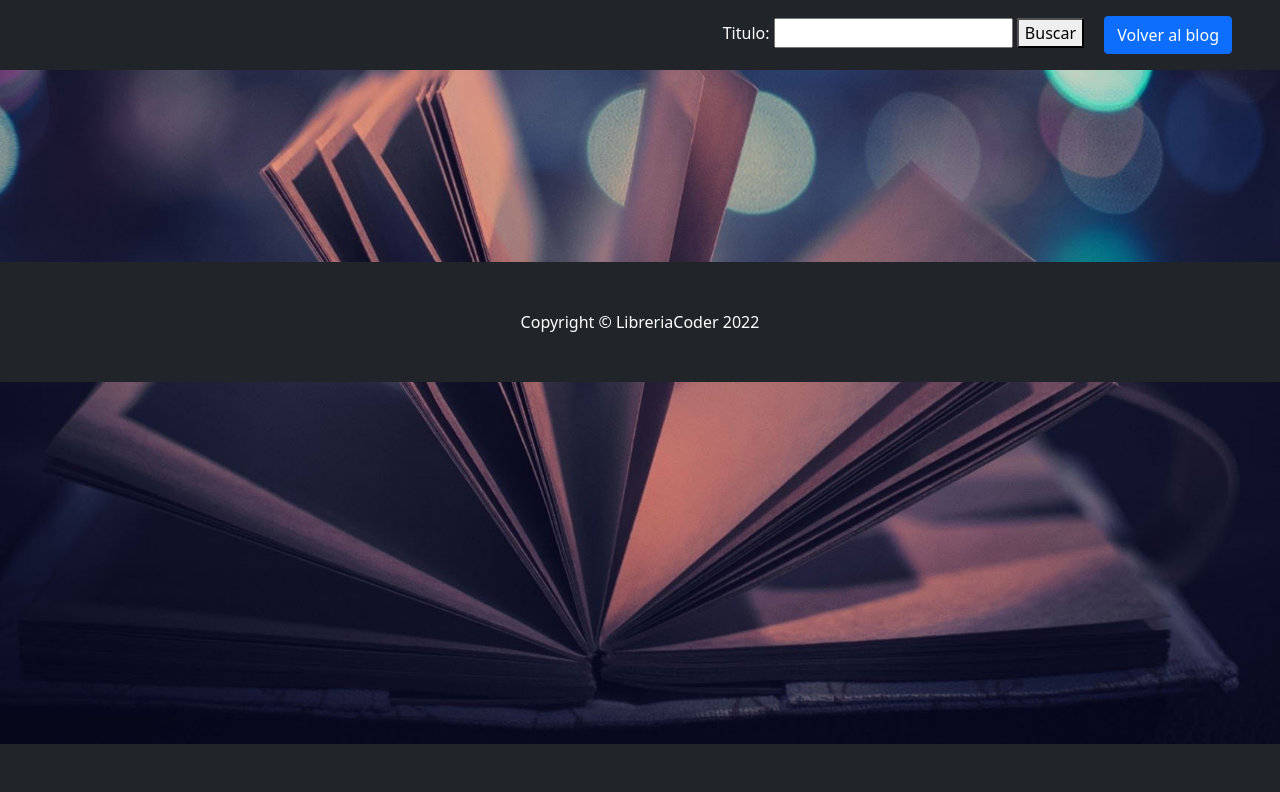
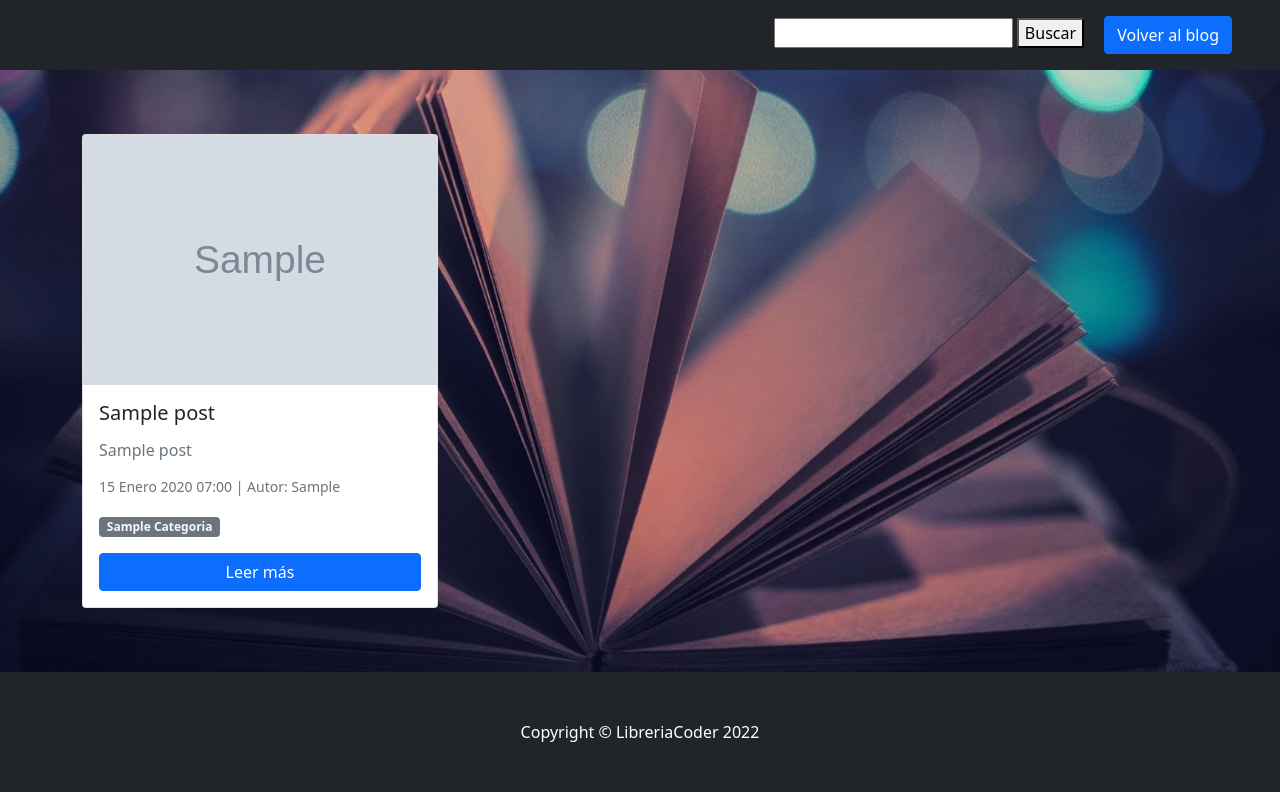
Before and after one commit to Alexmaxter/ProyectoFinal-BorsatoGodoyCruzp, a Django app: page /blog/buscar_post/ in a window 1280 px wide. Shown: the part 56-848 px from the top of the page. Before the commit the page ends 800 px from the top, so only its background shows below. Run offline with Django 4.2, Linux system fonts and the light colour scheme; tables that the repository leaves empty hold one stand-in row (values such as "Sample post"); grey boxes marked "Sample" are stand-in pictures; parts of the project's set-up code (start-up, migrations or seed data) failed here and were passed over; some libraries are stand-ins or nearby versions.

Commit message:
Version 006

```diff
--- a/BlogApp/forms.py
+++ b/BlogApp/forms.py
@@ -8,25 +8,14 @@ from BlogApp.models import Categoria
 
 class FormularioPost(forms.Form):
 
-    # dic_categoria = {}
-
-    # lista_categoria = []
-
-    # for categoria in Categoria.objects.all():
-    #     if categoria.nombre.nombre in dic_categoria:
-    #         dic_categoria[categoria.nombre.nombre].append(categoria.nombre)
-    #     else:
-    #         dic_categoria[categoria.nombre.nombre] = [categoria.nombre]
-    #     lista_categoria .append((categoria.nombre,categoria.nombre))
 
     titulo = forms.CharField(max_length=30)
     subtitulo = forms.CharField(max_length=50)
     contenido = RichTextFormField()
     imagen = forms.ImageField()
-    #categoria = forms.ChoiceField(choices=(lista_categoria))
 
     class Meta:
         autor = ('autor',)
 
 class FormularioBusqueda(forms.Form):
-    titulo = forms.CharField(max_length=30, required=False)
+    titulo = forms.CharField(max_length=30, required=False,label=False)
--- a/BlogApp/templates/BlogApp/buscar_post.html
+++ b/BlogApp/templates/BlogApp/buscar_post.html
@@ -11,52 +11,53 @@
 
     <form action={% url 'buscar_post' %} style="margin-right: 1rem ; color:white;" enctype="multipart/form-data">
 
-        {{form}}
+        {{formulario_busqueda}}
         <button>Buscar</button>
 
         <a class="btn btn-primary" href={% url 'blog' %} style="margin: auto 1rem;">Volver al blog</a>
     </form>
 </div>
 
-
 {% if listado_post %}
 
+
 <main class="my-5">
-        <div class="container">
+  <div class="container" >
     <!--Section: Content-->
     <section class="text-left">
 
       <div class="row">
 
           {% for post in listado_post %}
-   <main class="my-5">
-    <div class="container">
-      <!--Section: Content-->
-      <section class="text-left">
-
-        <div class="row">
-
-            {% for post in posts %}
-            <div class="col-lg-4" style="margin: 1rem auto; ">
+          <div class="col-lg-4" style="margin: 1rem 0; ">
               <div class="card">
-                  <div class="bg-image hover-overlay ripple" data-mdb-ripple-color="light">
-                    <img  src="{{post.imagen.url}}" class="img-fluid" />
+                <div class="bg-image hover-overlay ripple" data-mdb-ripple-color="light" >
+                  <img  src="{{post.imagen.url}}" class="img-fluid"style="height: 250px; object-fit: cover; width:100%;" />
                   <a href="#!">
                     <div class="mask" style="background-color: rgba(251, 251, 251, 0.15);"></div>
                   </a>
                 </div>
                 <div class="card-body">
-                    <h5 class="card-title">{{post.titulo}}</h5>
+                  <h5 class="card-title" style="margin: 0;">{{post.titulo}}</h5>
                   <p class="card-text">
-                        <h6 class="mall text-muted" >{{post.subtitulo}}</h6>
+                      <h6 class="mall text-muted"style="margin: 0;" >{{post.subtitulo}}</h6>
                   </p>
-                    <div class="small text-muted" style="text-transform: capitalize;">{{post.creado}} |
+                  <div class="small text-muted" style="text-transform: capitalize;">{{post.creado}} | Autor: {{post.autor}} </div>
+
+                  <div style="margin: 1rem auto;">
+                  {% if post.categorias.all %}
                   {% for categoria in post.categorias.all %}
+                  <div class="badge bg-secondary text-decoration-none link-light" style="text-transform: capitalize;">
                           {{categoria.nombre}}
-                        {% endfor %} |
-                    Autor: {{post.autor}}</div>
-                    <br>
-                    <a class="btn btn-primary" href='{% url "post" post.id %}'>Leer más→</a>
+                        </div>
+                  {% endfor %}
+                  {% else %}
+                  <div class="badge bg-secondary text-decoration-none link-light" style="text-transform: capitalize;">
+                   Sin categoria
+                  </div>
+                        {% endif %}
+                </div>
+                  <a class="btn btn-primary" href='{% url "post" post.id %}' style="width:100%">Leer más</a>
 
                 </div>
               </div>
@@ -64,15 +65,6 @@
 
             {% endfor %}
 
-        </div>
-      </section>
-      <!--Section: Content-->
-    </div>
-  </main>
-
-
-
-    {% endfor %}
       </div>
     </section>
     <!--Section: Content-->
--- a/BlogApp/templates/BlogApp/post.html
+++ b/BlogApp/templates/BlogApp/post.html
@@ -9,8 +9,8 @@
 
 <div class="container mt-5" style="background-color: #212529; padding:1rem;">
     <div class="row">
-    <div style="margin: 0 auto; width:40%;">
-        <a class="btn btn-danger" href='{% url "crear_post" %}' style="margin: auto; width:10rem">Borrar post</a>
+    <div style="margin: 0 auto; text-align: center;">
+        <a class="btn btn-danger" href='{% url "eliminar_post" post.id %}' style="margin: auto; width:10rem">Borrar post</a>
         <a class="btn btn-primary" href='{% url "editar_post" post.id  %}' style="width:10rem">Editar post</a>
 </div>
     </div>
@@ -24,7 +24,7 @@
                     <!-- Post header-->
                     <header class="mb-4" >
                         <!-- Post title-->
-                        <p>Creado por: <span class="text-muted fst-italic mb-2"><a href=""  class="text-muted fst-italic mb-2" style="text-decoration:none;">{{post.autor}}</a></span> el <span class="text-muted fst-italic mb-2">{{post.creado}}</span></p>
+                        <div class="text-muted fst-italic mb-2">Publicado el {{post.creado.day}}/{{post.creado.month}}/{{post.creado.year}} por {{post.autor}}</div>
                         <h1 class="fw-bolder mb-1">{{post.titulo}}</h1>
 
                         <!-- Post meta content-->
--- a/BlogApp/urls.py
+++ b/BlogApp/urls.py
@@ -1,11 +1,12 @@
 from django.urls import path
-from .views import blog, categoria, crear_post, buscar_post, post, editar_post
+from .views import blog, categoria, crear_post, buscar_post, post, editar_post, eliminar_post
 
 urlpatterns = [
     path("", blog, name='blog'),
     path('categoria/<categoria_id>/', categoria, name='categoria'),
     path('crear_post/', crear_post, name='crear_post'),
-    path('editar/<int:id>/', editar_post, name='editar_post'),
     path('buscar_post/', buscar_post, name='buscar_post'),
     path('post/<int:id>/', post, name='post'),
+    path('editar/<int:id>/', editar_post, name='editar_post'),
+    path('eliminar/<int:id>/', eliminar_post, name='eliminar_post'),
 ]
--- a/BlogApp/views.py
+++ b/BlogApp/views.py
@@ -70,31 +70,40 @@ def buscar_post(request):
     else:
         listado_post = Post.objects.all()
 
-    form = FormularioBusqueda()
+    formulario_busqueda = FormularioBusqueda()
 
-    return render(request, "BlogApp/buscar_post.html", {"listado_post": listado_post, "form": form})
+    return render(request, "BlogApp/buscar_post.html" , {"listado_post": listado_post, "formulario_busqueda": formulario_busqueda})
 
 @login_required
 def editar_post(request, id):
 
     post = Post.objects.get(id=id)
 
-    formulario_post = FormularioPost(initial={'titulo': post.titulo, 'subtitulo': post.subtitulo, 'contenido': post.contenido, 'autor': post.autor, 'creado': post.creado, 'imagen': post.imagen})
+    formulario_editar_post = FormularioPost(initial={'titulo': post.titulo, 'subtitulo': post.subtitulo, 'contenido': post.contenido, 'autor': post.autor, 'creado': post.creado, 'imagen': post.imagen})
 
     if request.method == 'POST':
-        form = FormularioPost(request.POST, request.FILES)
-        if form.is_valid():
-            post.titulo = form.cleaned_data.get('titulo')
-            post.subtitulo = form.cleaned_data.get('subtitulo')
-            post.contenido = form.cleaned_data.get('contenido')
-            post.autor = form.cleaned_data.get('autor')
-            post.creado = form.cleaned_data.get('creado')
-            post.imagen = form.cleaned_data.get('imagen')
+        formulario_editar_post = FormularioPost(request.POST, request.FILES)
+        if formulario_editar_post.is_valid():
+            post.titulo = formulario_editar_post.cleaned_data.get('titulo')
+            post.subtitulo = formulario_editar_post.cleaned_data.get('subtitulo')
+            post.contenido = formulario_editar_post.cleaned_data.get('contenido')
+            post.autor = formulario_editar_post.cleaned_data.get('autor')
+            post.creado = formulario_editar_post.cleaned_data.get('creado')
+            post.imagen = formulario_editar_post.cleaned_data.get('imagen')
+
             post.save()
 
             return redirect('buscar_post')
         else:
-            return render(request, "BlogApp/crear_post.html", {"form": formulario_post, "post": post})
+            return render(request, "BlogApp/crear_post.html", {"formulario_editar_post": formulario_editar_post, "post": post})
 
 
-    return render(request, "BlogApp/editar_post.html", {"form": formulario_post, "post": post})
+    return render(request, "BlogApp/editar_post.html", {"formulario_editar_post": formulario_editar_post, "post": post})
+
+@login_required
+def eliminar_post(request, id):
+
+    post = Post.objects.get(id=id)
+    post.delete()
+
+    return redirect('blog')
```
Also changed, not shown: BlogApp/templates/BlogApp/blog.html (+19 -11 lines), BlogApp/templates/BlogApp/categoria.html (+22 -13 lines), BlogApp/templates/BlogApp/editar_post.html (+7 -7 lines), LibreriaCoderApp/templates/inicio.html (+84 -11 lines), LibreriaCoderApp/views.py (+24 -1 lines). Lines whose indentation alone changed are shown as unchanged.
